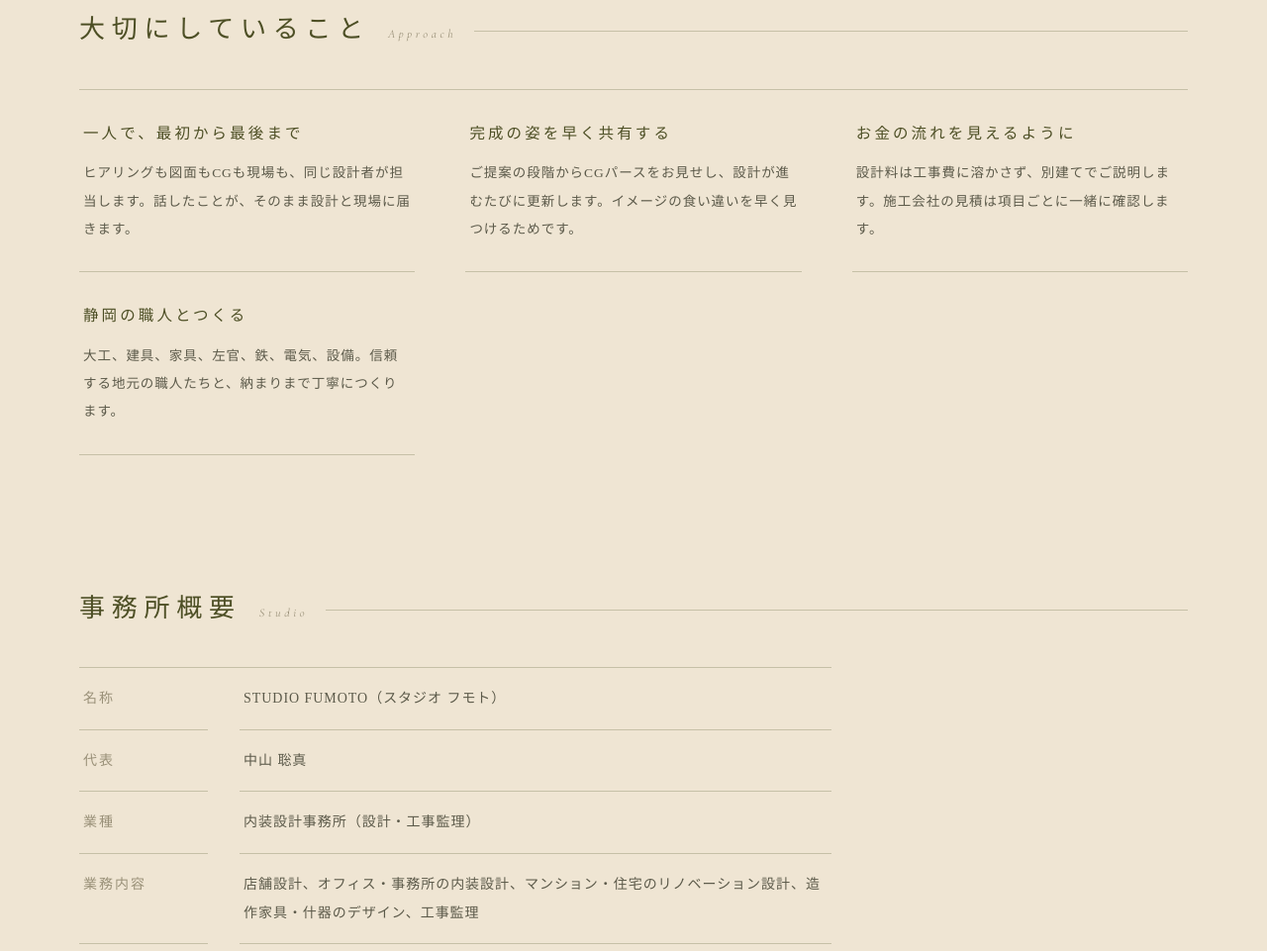
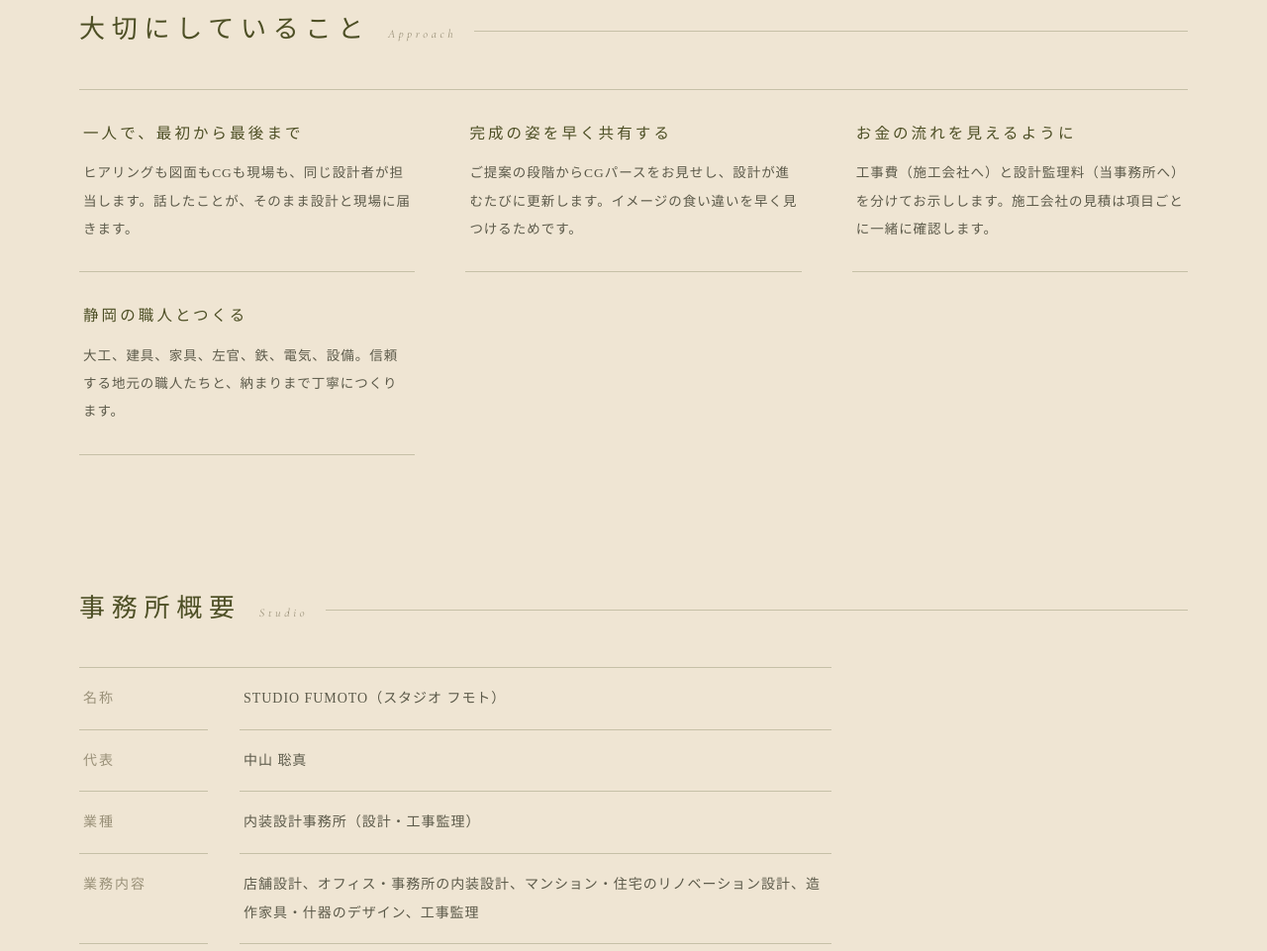
Before and after one commit to Soma-Nakayama/studiofumoto-hp, a plain HTML site: page about/index.html in a window 1280 px wide. Shown: the part 1732-2693 px from the top of the page at 99% size. Drawn offline with nearby package versions, Linux system fonts and the light colour scheme; a web font is replaced by a local one.

Commit message:
Update about: fee wording

```diff
--- a/about/index.html
+++ b/about/index.html
@@ -155,7 +155,7 @@
       <div class="feat reveal">
         <div><h3>一人で、最初から最後まで</h3><p>ヒアリングも図面もCGも現場も、同じ設計者が担当します。話したことが、そのまま設計と現場に届きます。</p></div>
         <div><h3>完成の姿を早く共有する</h3><p>ご提案の段階からCGパースをお見せし、設計が進むたびに更新します。イメージの食い違いを早く見つけるためです。</p></div>
-        <div><h3>お金の流れを見えるように</h3><p>設計料は工事費に溶かさず、別建てでご説明します。施工会社の見積は項目ごとに一緒に確認します。</p></div>
+        <div><h3>お金の流れを見えるように</h3><p>工事費（施工会社へ）と設計監理料（当事務所へ）を分けてお示しします。施工会社の見積は項目ごとに一緒に確認します。</p></div>
         <div><h3>静岡の職人とつくる</h3><p>大工、建具、家具、左官、鉄、電気、設備。信頼する地元の職人たちと、納まりまで丁寧につくります。</p></div>
       </div>
     </div>
```
